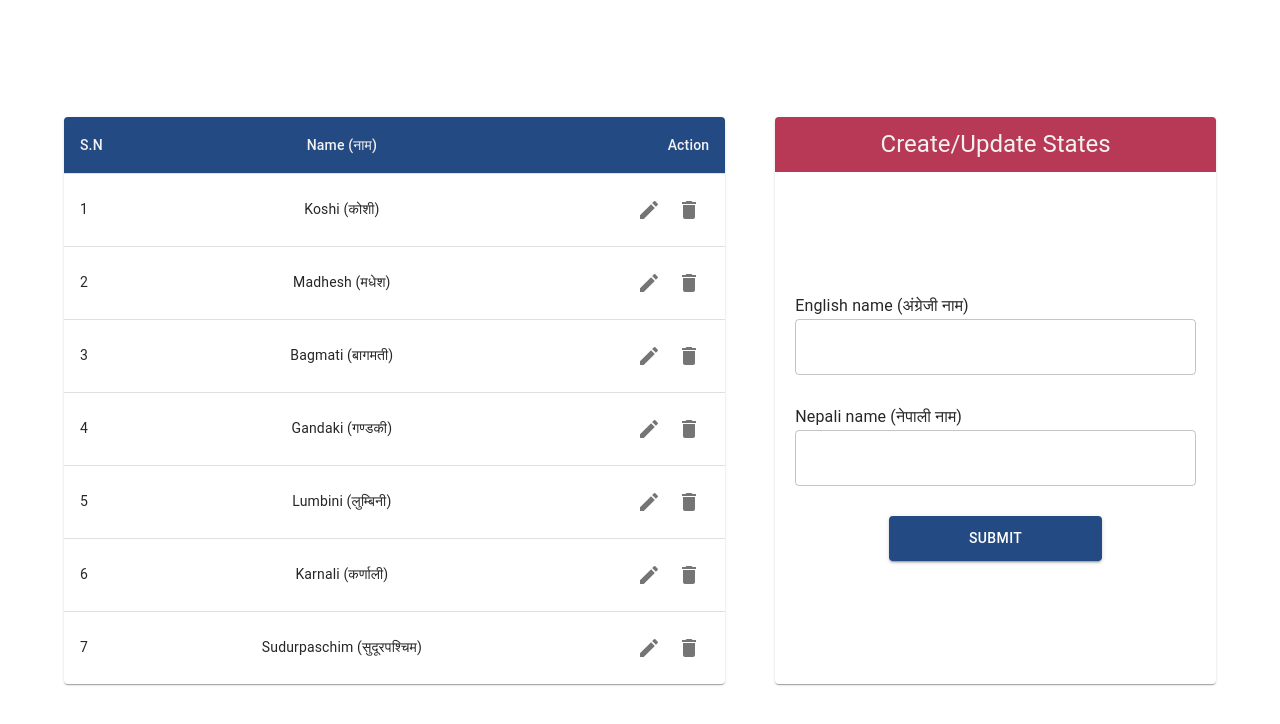
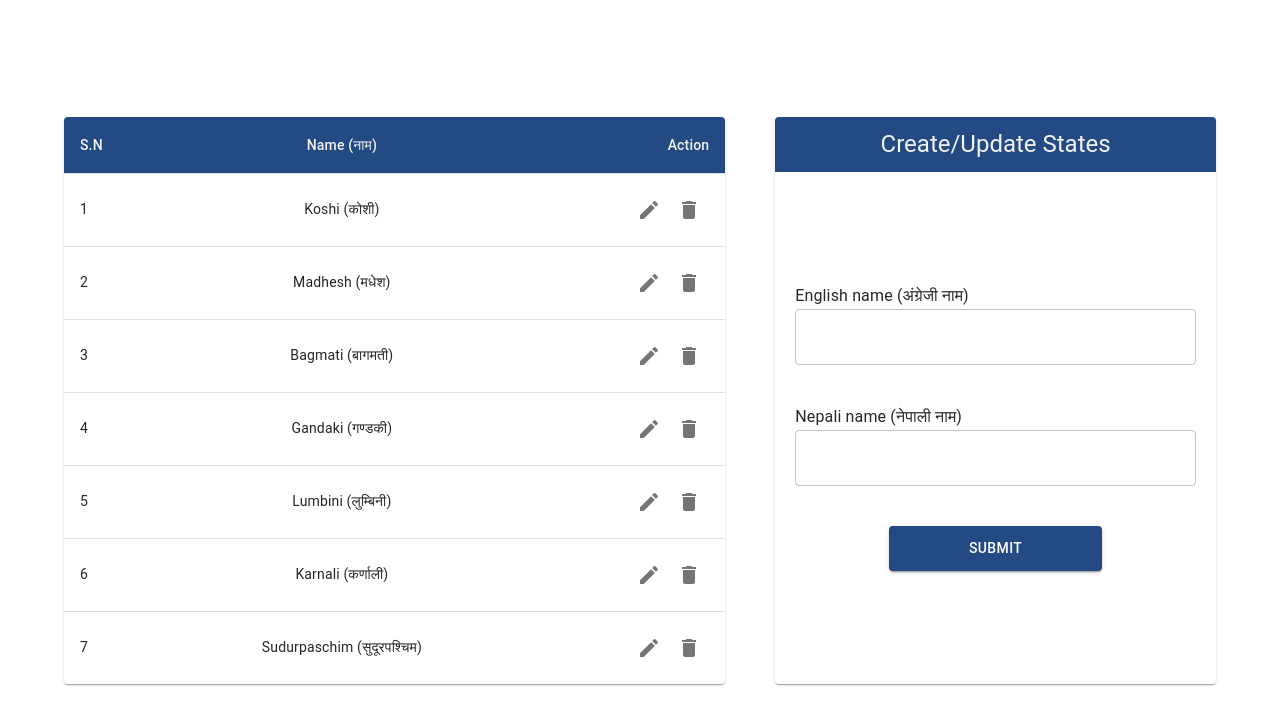
Before and after one commit to lbtech-co/disabled-sr-citizen-reg-front, a React (Vite) app: page / in a window 1280 px wide. Shown: the top 724 px of the page. Built offline with nearby package versions, Linux system fonts and the light colour scheme.

Commit message:
refactor

```diff
--- a/src/components/CustomInput.tsx
+++ b/src/components/CustomInput.tsx
@@ -5,7 +5,6 @@ import { TextInputProps } from "../interfaces/ComponentInterface";
 import { colors } from "../utils/Constants";
 
 export default function CustomInput({
-  id,
   error,
   isNepali = false,
   value,
@@ -36,14 +35,13 @@ export default function CustomInput({
       </InputLabel>
       {isNepali ? (
         <TextField
-          id={id}
           error={!!error}
           value={value || inputValue}
           onChange={handleChange}
           {...restProps}
         />
       ) : (
-        <TextField id={id} error={!!error} {...restProps} />
+        <TextField error={!!error} {...restProps} />
       )}
     </div>
   );
--- a/src/components/Icon.tsx
+++ b/src/components/Icon.tsx
@@ -1,6 +1,8 @@
 import { SvgIconProps } from "@mui/material";
 import EditIcon from "@mui/icons-material/Edit";
 import DeleteIcon from "@mui/icons-material/Delete";
+import HomeIcon from "@mui/icons-material/Home";
+
 interface IconsComponentProps extends SvgIconProps {
   name: string
 }
@@ -12,6 +14,7 @@ export default function Icon({ name, ...rest }: IconsComponentProps) {
     case "Delete":
       return <DeleteIcon {...rest} />;
     default:
+      return <HomeIcon {...rest} />;
       return null;
   }
 }
--- a/src/components/StateForm.tsx
+++ b/src/components/StateForm.tsx
@@ -1,13 +1,24 @@
 import { Button, Card, Typography } from "@mui/material";
 import CustomInput from "./CustomInput";
+import { CSSProperties } from "react";
+import { colors } from "../utils/Constants";
 
 export default function StateForm() {
   return (
-    <Card className="state-crud-card">
-      <Typography variant="h5" className="state-crud-form-header">
+    <Card sx={WrapperStyle}>
+      <Typography
+        variant="h5"
+        bgcolor={colors.blue}
+        color={colors.white}
+        width="100%"
+        height="55px"
+        display="flex"
+        justifyContent="center"
+        alignItems="center"
+      >
         Create/Update States
       </Typography>
-      <form className="state-crud-form">
+      <form style={FormStyle}>
         <CustomInput
           fullWidth
           id="english-name"
@@ -24,12 +35,7 @@ export default function StateForm() {
         <Button
           type="submit"
           color="primary"
-          sx={{
-            width: "max-content",
-            height: "45px",
-            paddingInline: 10,
-            marginInline: "auto",
-          }}
+          sx={ButtonStyle}
           variant="contained"
         >
           Submit
@@ -38,3 +44,29 @@ export default function StateForm() {
     </Card>
   );
 }
+
+const WrapperStyle: CSSProperties = {
+  display: "flex",
+  flexDirection: "column",
+  alignItems: "center",
+  width: "40%",
+  justifyContent: "space-between",
+};
+const ButtonStyle: CSSProperties = {
+  width: "max-content",
+  height: "45px",
+  paddingInline: 10,
+  marginInline: "auto",
+};
+
+const FormStyle: CSSProperties = {
+  display: "flex",
+  flexDirection: "column",
+  alignItems: "start",
+  justifyContent: "center",
+  width: "100%",
+  gap: "40px",
+  flex: 1,
+  padding: "20px",
+  boxSizing: "border-box",
+};
--- a/src/components/StateTable.tsx
+++ b/src/components/StateTable.tsx
@@ -1,6 +1,7 @@
 import Table from "../components/Table";
 import Stack from "@mui/material/Stack";
 import { TableHeaderProps } from "../interfaces/ComponentInterface";
+import { CSSProperties } from "react";
 
 export default function StatesTable() {
   const headers: TableHeaderProps[] = [
@@ -18,8 +19,10 @@ export default function StatesTable() {
   ];
 
   return (
-    <Stack sx={{ width: "60%", height: "max-content" }}>
+    <Stack sx={WrapperStyle}>
       <Table headers={headers} rows={rows} onUpdate={() => {}} />
     </Stack>
   );
 }
+
+const WrapperStyle: CSSProperties = { width: "60%", height: "max-content" };
--- a/src/components/Table.tsx
+++ b/src/components/Table.tsx
@@ -8,6 +8,7 @@ import Paper from "@mui/material/Paper";
 import { colors } from "../utils/Constants";
 import Icon from "./Icon";
 import IconButton from "@mui/material/IconButton";
+import { CSSProperties } from "react";
 interface TableProps {
   headers: {
     label: string
@@ -30,26 +31,19 @@ export default function CustomTable({
 }: TableProps) {
   const headersList = headers.map((item) => item.id);
   const defaultAlign = "right";
-  const hasActionButton =
-    typeof onUpdate !== "undefined" || typeof onDelete !== "undefined";
+  const hasActionButton = onUpdate || onDelete;
 
   return (
-    <TableContainer component={Paper} sx={{ flexGrow: 1 }}>
+    <TableContainer component={Paper}>
       <Table aria-label="simple table">
         <TableHead>
           <TableRow>
-            <TableCell
-              sx={{ color: colors.white, backgroundColor: colors.blue }}
-              align="left"
-            >
+            <TableCell sx={HeaderCellStyle} align="left">
               S.N
             </TableCell>
             {headers.map((item) => (
               <TableCell
-                sx={{
-                  color: colors.white,
-                  backgroundColor: colors.blue,
-                }}
+                sx={HeaderCellStyle}
                 align={item.align || defaultAlign}
                 key={item.id}
               >
@@ -57,10 +51,7 @@ export default function CustomTable({
               </TableCell>
             ))}
             {hasActionButton && (
-              <TableCell
-                sx={{ color: colors.white, backgroundColor: colors.blue }}
-                align="right"
-              >
+              <TableCell sx={HeaderCellStyle} align={defaultAlign}>
                 Action
               </TableCell>
             )}
@@ -75,7 +66,6 @@ export default function CustomTable({
               <TableCell align="left">{index + 1}</TableCell>
               {headersList.map((item, index) => (
                 <TableCell
-                  sx={{ width: "max-content" }}
                   align={headers[index].align || defaultAlign}
                   key={item}
                 >
@@ -104,3 +94,8 @@ export default function CustomTable({
     </TableContainer>
   );
 }
+
+const HeaderCellStyle: CSSProperties = {
+  color: colors.white,
+  backgroundColor: colors.blue,
+};
--- a/src/interfaces/ComponentInterface.ts
+++ b/src/interfaces/ComponentInterface.ts
@@ -11,7 +11,6 @@ export interface TextInputProps
   > {
   isNepali?: boolean
   name: string
-  id?: string
   label: string
   className?: string
 }
--- a/src/pages/StatesCrud.tsx
+++ b/src/pages/StatesCrud.tsx
@@ -1,11 +1,11 @@
 import Container from "@mui/material/Container";
 import StateForm from "../components/StateForm";
 import StatesTable from "../components/StateTable";
-import "../styles/crudUiStates.css";
+import { CSSProperties } from "react";
 
 export default function StatesCrud() {
   return (
-    <div style={{ minHeight: "100vh", display: "flex" }}>
+    <div style={WrapperStyle}>
       <Container id="states-crud-container">
         <StatesTable />
         <StateForm />
@@ -13,3 +13,4 @@ export default function StatesCrud() {
     </div>
   );
 }
+const WrapperStyle: CSSProperties = { minHeight: "100vh", display: "flex" };
--- a/src/styles/crudUiStates.css
+++ /dev/null
@@ -1,31 +0,0 @@
-@import url('../index.css');
-
-.state-crud-card {
-  display: flex;
-  flex-direction: column;
-  align-items: center;
-  width: 40%;
-  justify-content: space-between;
-}
-
-.state-crud-form {
-  display: flex;
-  flex-direction: column;
-  align-items: start;
-  justify-content: center;
-  width: 100%;
-  gap: 30px;
-  flex: 1;
-  padding: 20px;
-  box-sizing: border-box;
-}
-
-.state-crud-form-header {
-  background-color: var(--custom-red);
-  width: 100%;
-  height: 55px;
-  display: flex;
-  color: var(--custom-white);
-  justify-content: center;
-  align-items: center;
-}
```
Also changed, not shown: vite.config.js.timestamp-1704956407549-cc7cac1d60807.mjs (deleted, +0 -8 lines), vite.config.ts.timestamp-1704994856269-4e42ac278db4c.mjs (deleted).
